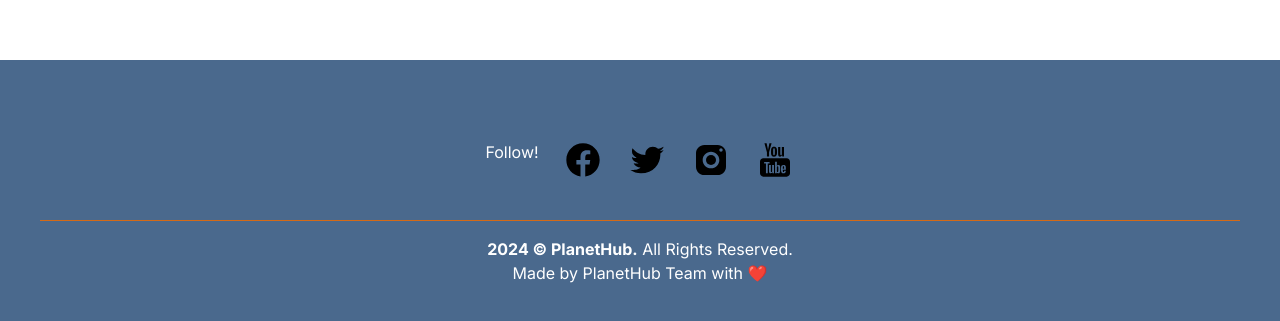
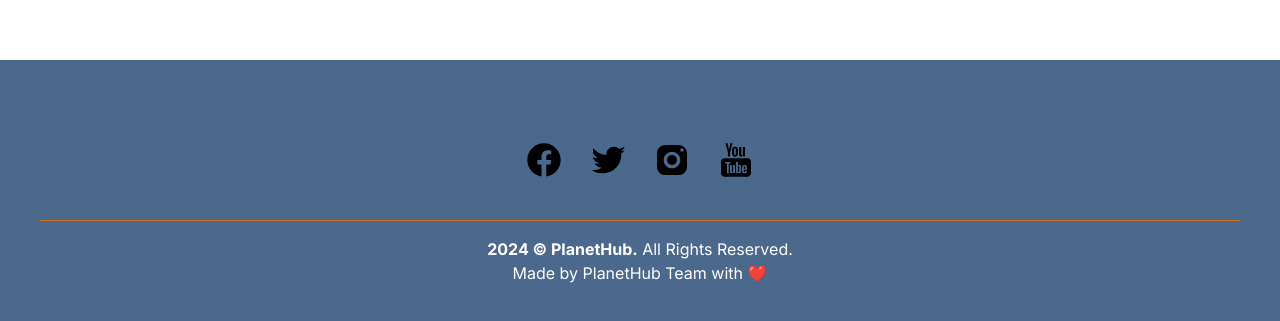
Before and after one commit to jcamilomolinar/planet-hub, a Next.js app in the folder planet-hub/: page / in a window 1280 px wide. Shown: the part 831-1152 px from the top of the page. Built offline with nearby package versions, Linux system fonts and the light colour scheme.

Commit message:
fix: footer follow paragraph deleted

```diff
--- a/planet-hub/components/Footer.tsx
+++ b/planet-hub/components/Footer.tsx
@@ -9,7 +9,6 @@ function Footer() {
   return (
     <footer className="footer footer-center p-10 bg-palleteBlueVariant text-primary-content text-white text-center">
         <div className="flex justify-center space-x-6 mt-4 p-6">
-            <p className='font-italic'>Follow!</p>
             <a href="" target="_blank" rel="noopener noreferrer">
             <Image src={LogoFacebook} width={40} height={40} alt='Github Logo' />
             </a>
```
